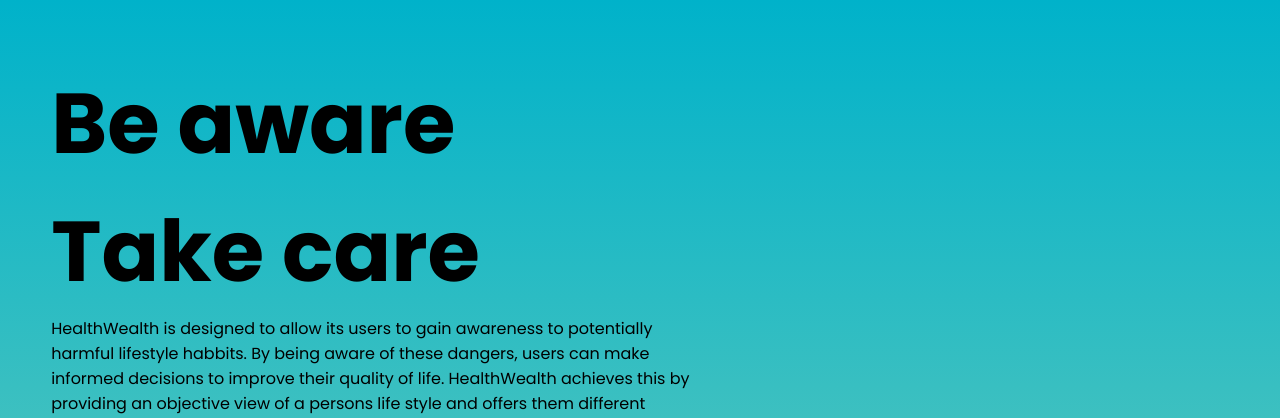
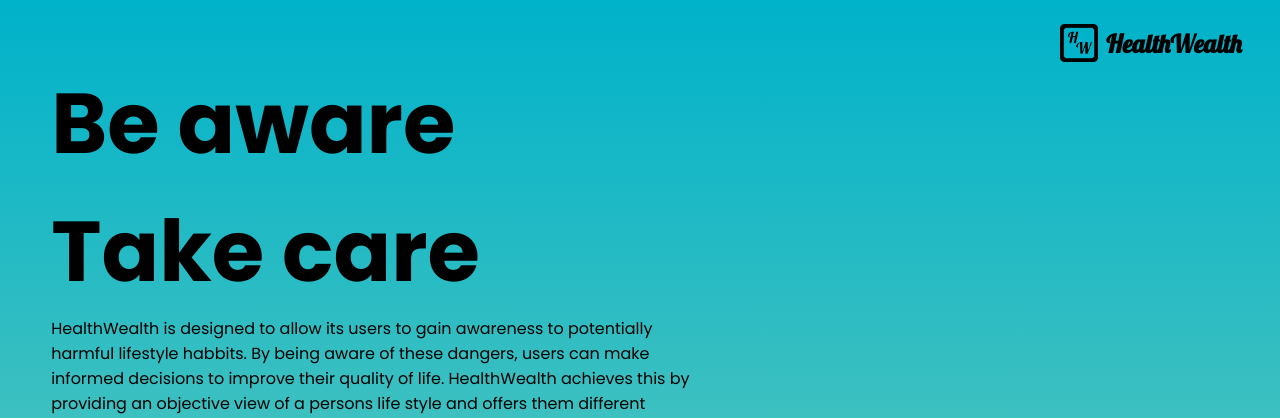
Before and after one commit to ericu-u/GirlHacks, a Django app: page / in a window 1280 px wide. Shown: the top 418 px of the page. Run offline with Django 4.2, Linux system fonts and the light colour scheme.

Commit message:
logo rendered on all pages

```diff
--- a/HealthWealth/urls.py
+++ b/HealthWealth/urls.py
@@ -1,6 +1,8 @@
 # Django Imports
 from django.contrib import admin
 from django.urls import path
+from django.conf import settings as djsettings
+from django.conf.urls.static import static
 
 # Page Renders
 from landing.views import landing
@@ -24,4 +26,4 @@
     path('api/height', get_height),
     path('api/BMI', get_BMI),
     path('logout', log_out),
-]
+] + static(djsettings.MEDIA_URL, document_root=djsettings.MEDIA_ROOT)
--- a/dashboard/templates/dashboard/about.html
+++ b/dashboard/templates/dashboard/about.html
@@ -11,7 +11,9 @@
     <title>About</title>
 </head>
 <body>
+    {% load static %}
     <nav>
+        <img id="logo-pic" src="{% static 'healthwealth.png' %}">
         <h1>HealthWealth</h1>
         <div id="nav-spacer"></div>
         <h3>Welcome, {{ name }}</h3>
--- a/dashboard/templates/dashboard/dashboard.html
+++ b/dashboard/templates/dashboard/dashboard.html
@@ -12,7 +12,9 @@
     <title>Dashboard</title>
 </head>
 <body>
+    {% load static %}
     <nav>
+        <img id="logo-pic" src="{% static 'healthwealth.png' %}">
         <h1>HealthWealth</h1>
         <div id="nav-spacer"></div>
         <h3>Welcome, {{ name }}</h3>
--- a/dashboard/templates/dashboard/resources.html
+++ b/dashboard/templates/dashboard/resources.html
@@ -11,7 +11,9 @@
     <title>Dashboard</title>
 </head>
 <body>
+    {% load static %}
     <nav>
+        <img id="logo-pic" src="{% static 'healthwealth.png' %}">
         <h1>HealthWealth</h1>
         <div id="nav-spacer"></div>
         <h3>Welcome, {{ name }}</h3>
--- a/dashboard/templates/dashboard/settings.html
+++ b/dashboard/templates/dashboard/settings.html
@@ -11,7 +11,9 @@
     <title>Settings</title>
 </head>
 <body>
+    {% load static %}
     <nav>
+        <img id="logo-pic" src="{% static 'healthwealth.png' %}">
         <h1>HealthWealth</h1>
         <div id="nav-spacer"></div>
         <h3>Welcome, {{ name }}</h3>
--- a/landing/static/css/landing.css
+++ b/landing/static/css/landing.css
@@ -1,4 +1,5 @@
 @import url("https://fonts.googleapis.com/css2?family=Poppins:wght@300;400;500;600;700;800&display=swap");
+@import url("https://fonts.googleapis.com/css2?family=Lobster:wght@300;400;500;600;700;800&display=swap");
 * {
     box-sizing: border-box;
     margin: 0;
@@ -59,3 +60,20 @@
 .custom-shape-divider-bottom-1648337934 .shape-fill {
     fill: #1D4E89;
 }
+
+#lg {
+    position: absolute;
+    top: 3vh;
+    right: 3vw;
+    display: flex;
+    flex-direction: row;
+    align-items: center;
+}
+#lg img {
+    max-width: 3vw;
+    margin-right: 1vh;
+}
+#lg h1 {
+    font-family: 'Lobster';
+    font-size: 25px;
+}
--- a/landing/templates/landing/landing.html
+++ b/landing/templates/landing/landing.html
@@ -8,6 +8,11 @@
     <link rel="stylesheet" href=./../../static/css/landing.css>
 </head>
 <body>
+    {% load static %}
+    <div id="lg">
+        <img src="{% static 'healthwealth.png' %}" alt="logo">
+        <h1 id="logo-title">HealthWealth</h1>
+    </div>
     <div id="title-wrapper">
         <h1 class="title">Be aware</h1>
         <h1 class="title">Take care</h1>
--- a/login/static/css/login.css
+++ b/login/static/css/login.css
@@ -16,7 +16,7 @@
 }
 
 #spacer-1 {
-    height: 20vh;
+    height: 10vh;
 }
 
 #spacer-2 {
@@ -126,3 +126,7 @@
 #alt:hover {
     text-decoration: underline;
 }
+
+#logo {
+    max-width: 10vw;
+}
--- a/login/templates/login/login.html
+++ b/login/templates/login/login.html
@@ -8,10 +8,12 @@
     <link rel="stylesheet" href=./../../static/css/login.css>
 </head>
 <body>
+    {% load static %}
     <form class="inputs" method="POST" action="/login/">
         {% csrf_token %}
         <div id="spacer-1"></div>
         <div class="block">
+            <img id="logo" src="{% static 'healthwealth.png' %}">
             <h1 id="title">Log In to HealthWealth</h1>
             <div class="ip-area">
                 <h4 class="ques">Username</h4>
--- a/login/templates/login/login_error.html
+++ b/login/templates/login/login_error.html
@@ -8,10 +8,12 @@
     <link rel="stylesheet" href=./../../static/css/login.css>
 </head>
 <body>
+    {% load static %}
     <form class="inputs" method="POST" action="/login/">
         {% csrf_token %}
         <div id="spacer-1"></div>
         <div class="block">
+            <img id="logo" src="{% static 'healthwealth.png' %}">
             <h1 id="title">Log In to HealthWealth</h1>
             <h3 id="error">Incorrect Credentials</h3>
             <div class="ip-area">
--- a/signup/static/css/signup.css
+++ b/signup/static/css/signup.css
@@ -1,4 +1,5 @@
 @import url("https://fonts.googleapis.com/css2?family=Poppins:wght@300;400;500;600;700;800&display=swap");
+@import url("https://fonts.googleapis.com/css2?family=Lobster:wght@300;400;500;600;700;800&display=swap");
 * {
     box-sizing: border-box;
     margin: 0;
@@ -127,3 +128,7 @@
 #alt:hover {
     text-decoration: underline;
 }
+
+#logo {
+    max-width: 10vh;
+}
--- a/signup/templates/signup/signup.html
+++ b/signup/templates/signup/signup.html
@@ -9,11 +9,13 @@
     <script defer src="./../../static/js/signup.js"></script>
 </head>
 <body id="body">
+    {% load static %}
     <form class="inputs" method="POST" action="signup">
         {% csrf_token %}
         <div class="wind">
             <div id="spacer-1"></div>
             <div class="block">
+                <img id="logo" src="{% static 'healthwealth.png' %}">
                 <h1 id="title">HealthWealth Signup</h1>
                 <div class="ip-area">
                     <h4 class="ques">Email</h4>
```
Also changed, not shown: HealthWealth/settings.py (+9 -1 lines), dashboard/static/css/dashboard.css (+10 -6 lines), static/healthwealth.png (added).
